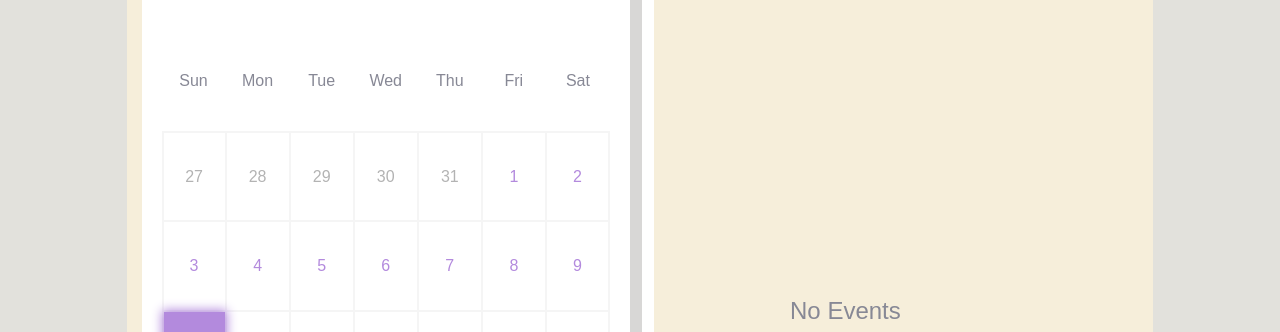
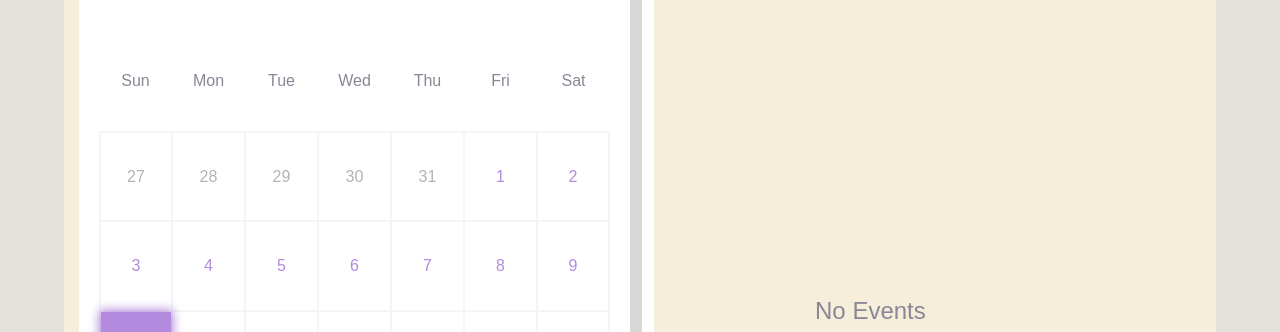
Before and after one commit to KDendor/funky-chicken-group-project, a plain HTML site: page reminder.html in a window 1280 px wide. Shown: the part 244-576 px from the top of the page. Drawn offline with Linux system fonts and the light colour scheme; a web font is replaced by a local one.

Commit message:
updated main on css

```diff
--- a/assets/CSS/calendar.css
+++ b/assets/CSS/calendar.css
@@ -20,13 +20,13 @@
     border-radius: 50px;
   }
 
-  body {
+  main {
     position: relative;
-    min-height: 100vh;
+    min-height: 70vh;
     display: flex;
     align-items: center;
     justify-content: center;
-    padding-bottom: 30px;
+    padding-bottom: 0px;
     background-color: #e2e1dc;
   }
   .container {
```
Also changed, not shown: assets/img/plant-1.png (added), assets/img/plant-2.png (added), assets/img/plant-3.png (added), assets/img/watering-plant.png (added), 3 other files.
